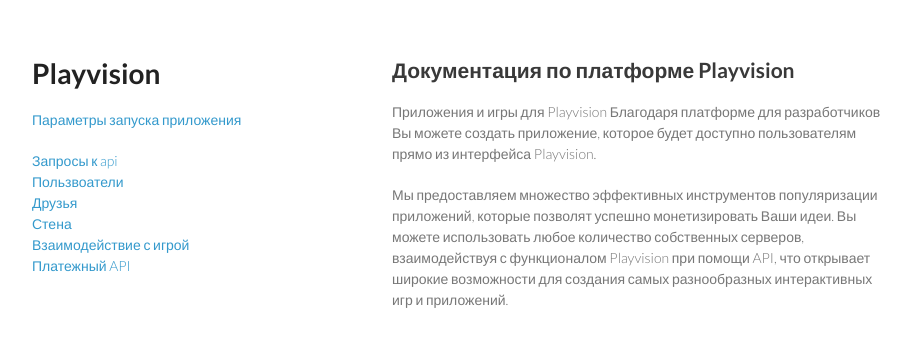
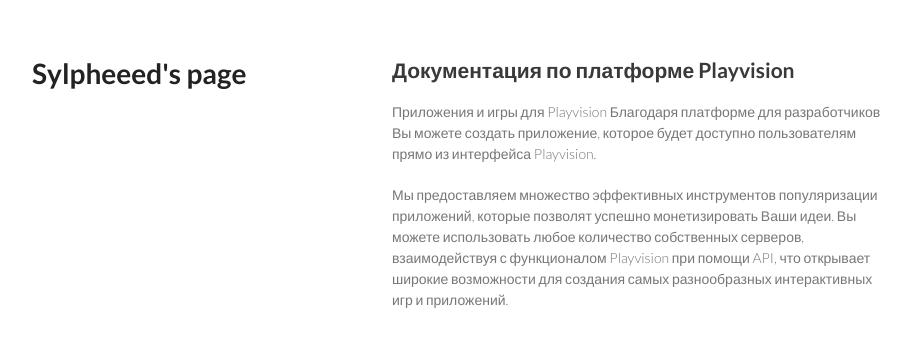
Before and after one commit to sylpheeed/sylpheeed.github.io, a Jekyll site: the page built from index.md, in a window 1280 px wide. Shown: the top 347 px of the page, without its empty margins (178-1089 px from the left). Built offline with Jekyll 4.4.1, drawn with Linux system fonts in a browser that asks for light colours.

Commit message:
layout change

```diff
--- a/_layouts/default.html
+++ b/_layouts/default.html
@@ -3,7 +3,7 @@
 <head>
     <meta charset="utf-8">
     <meta http-equiv="X-UA-Compatible" content="chrome=1">
-    <title>Playvision by playvision</title>
+    <title>Sylpheeed's page</title>
 
     <link rel="stylesheet" href="../../stylesheets/styles.css">
     <link rel="stylesheet" href="../../stylesheets/pygment_trac.css">
@@ -15,21 +15,7 @@
 <body>
 <div class="wrapper">
     <header>
-        <a href='/'><h1>Playvision</h1></a>
-        <p></p>
-
-
-        <p class="view">
-            <a href='/app'>Параметры запуска приложения</a>
-        </p>
-        <p class="view">
-            <a href='/docs'>Запросы к api</a><br>
-            <a href='/docs/users'>Пользвоатели</a><br>
-            <a href='/docs/friends'>Друзья</a><br>
-            <a href='/docs/wall'>Стена</a><br>
-            <a href='/docs/game'>Взаимодействие с игрой</a><br>
-            <a href='/docs/payment'>Платежный API</a><br>
-        </p>
+        <a href='/'><h1>Sylpheeed's page</h1></a>
 
     </header>
     <section>
```
